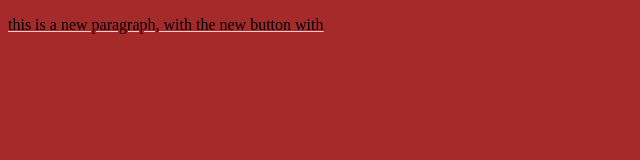
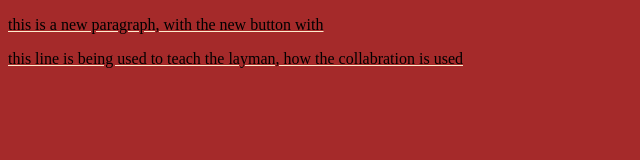
Before and after one commit to Pratik-upadhyaya/first-demo, a plain HTML site: page index.html in a window 1280 px wide. Shown: the whole page, without its empty margins (0-640 px from the left). Drawn offline with Linux system fonts and the light colour scheme.

Commit message:
Update index.html
some minor changes

```diff
--- a/index.html
+++ b/index.html
@@ -10,5 +10,6 @@
 <link rel="stylesheet" href="iindex.css">
 <body>
     <p>this is a new paragraph, with the new button with </p>
+    <p id="file">this line is being used to teach the layman, how the collabration is used</p>
 </body>
 </html>
```
